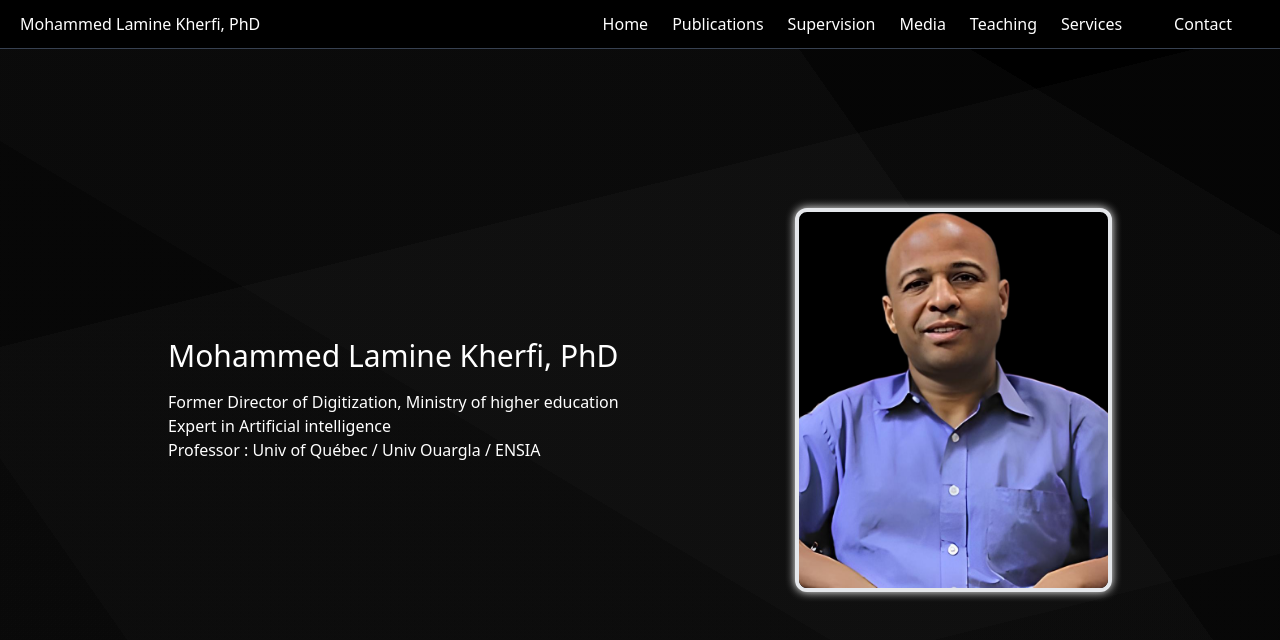
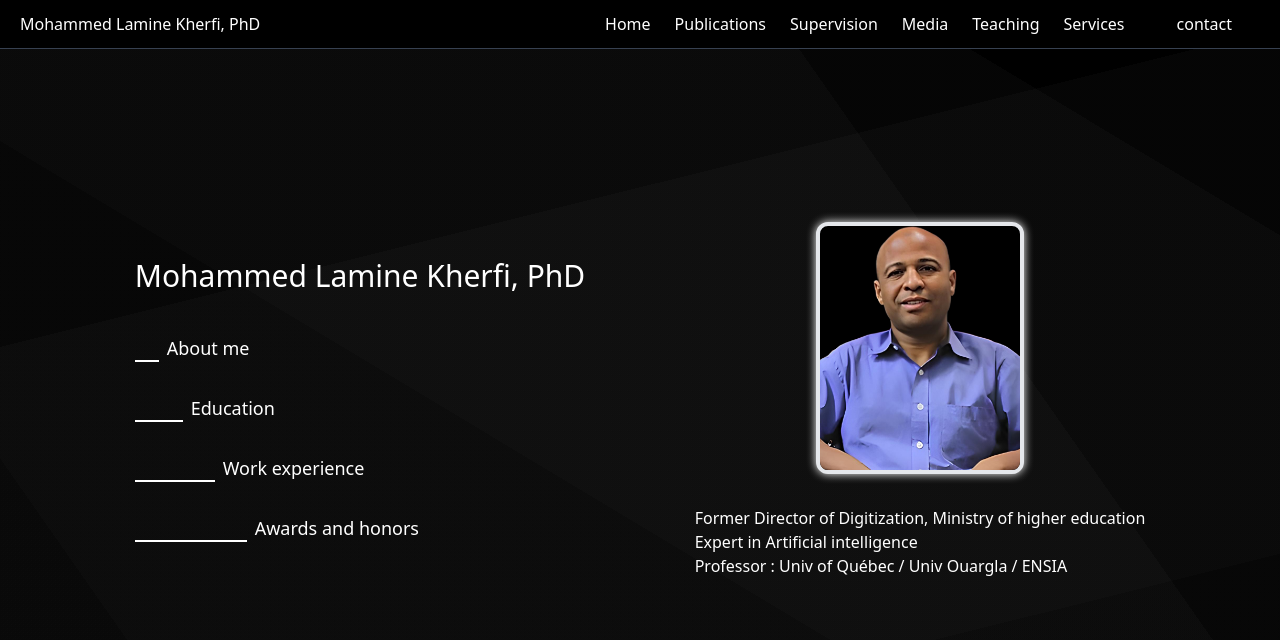
Before and after one commit to medlnb/kherfi-portfolio, a Next.js app: page / in a window 1280 px wide. Shown: the top 640 px of the page. Built offline with nearby package versions, Linux system fonts and the light colour scheme.

Commit message:
UI updates, not done yet

```diff
--- a/app/page.tsx
+++ b/app/page.tsx
@@ -65,25 +65,47 @@ const Home = () => {
   return (
     <div className="h-dvh overflow-y-scroll snap-y snap-mandatory hidescrollbar">
       <Section>
-        <div className="h-full w-full flex md:flex-row flex-col  items-center justify-around">
+        <div className="flex justify-around items-center">
+          <div className="lg:block hidden">
+            <h1 className="text-3xl pb-10">Mohammed Lamine Kherfi, PhD</h1>
+
+            <div className="h-52 text-lg flex justify-between flex-col ">
+              <div className="flex items-end gap-2">
+                <div className="w-6 h-0.5 bg-white"></div>
+                <p>About me</p>
+              </div>
+              <div className="flex items-end gap-2">
+                <div className="w-12 h-0.5 bg-white"></div>
+                <p>Education</p>
+              </div>
+              <div className="flex items-end gap-2">
+                <div className="w-20 h-0.5 bg-white"></div>
+                <p>Work experience</p>
+              </div>
+              <div className="flex items-end gap-2">
+                <div className="w-28 h-0.5 bg-white"></div>
+                <p>Awards and honors</p>
+              </div>
+            </div>
+          </div>
+          <div className="flex flex-col items-center gap-4">
+            <h1 className="text-2xl pb-10 lg:hidden">
+              Dr. Mohammed Lamine Kherfi
+            </h1>
             <img
               src={"/Kherfi.png"}
-            className="w-52 mb-4 bg-black rounded-xl border border-4 block sm:hidden"
+              className="w-52 mb-4 bg-black rounded-xl border border-4"
               style={{ boxShadow: "0px 0px 10px white" }}
               alt="Mohammed Lamine Kherfi picture"
             />
             <div>
-            <h1 className="text-3xl pb-4">Mohammed Lamine Kherfi, PhD</h1>
-            <p>Former Director of Digitization, Ministry of higher education</p>
+              <p>
+                Former Director of Digitization, Ministry of higher education
+              </p>
               <p>Expert in Artificial intelligence</p>
               <p>Professor : Univ of Québec / Univ Ouargla / ENSIA</p>
             </div>
-          <img
-            src={"/Kherfi.png"}
-            className="h-96 bg-black rounded-xl border border-4 hidden sm:block"
-            style={{ boxShadow: "0px 0px 10px white" }}
-            alt="Mohammed Lamine Kherfi picture"
-          />
+          </div>
         </div>
       </Section>
       <Section>
--- a/components/Nav.tsx
+++ b/components/Nav.tsx
@@ -1,4 +1,10 @@
+"use client";
+import { IoMdMenu } from "react-icons/io";
+import { useState, useEffect, useRef } from "react";
+
 function Nav() {
+  const [toggleNav, setToggleNav] = useState(false);
+  const menuRef = useRef(null);
   const navs = [
     "Home",
     "Publications",
@@ -6,24 +12,53 @@ function Nav() {
     "Media",
     "Teaching",
     "Services",
-    "Contact",
   ];
 
+  useEffect(() => {
+    const handleClickOutside = (event: MouseEvent) => {
+      if (
+        menuRef.current &&
+        !(menuRef.current as HTMLElement).contains(event.target as Node)
+      ) {
+        setToggleNav(false);
+      }
+    };
+
+    document.addEventListener("mousedown", handleClickOutside);
+    return () => {
+      document.removeEventListener("mousedown", handleClickOutside);
+    };
+  }, []);
+
   return (
-    <header className="border-b border-gray-700 flex justify-between px-2 fixed w-full bg-black">
+    <header className="border-b border-gray-700  px-2 fixed w-full bg-black">
+      <section className="flex justify-between items-center">
         <p className="p-3">Mohammed Lamine Kherfi, PhD</p>
         <nav className="lg:flex hidden">
           {navs.map((nav) => (
-          <p
-            key={nav}
-            className={`p-3 hover:bg-gray-800 cursor-pointer ${
-              nav === "Contact" ? "px-10" : ""
-            }`}
-          >
+            <p key={nav} className="p-3 hover:bg-gray-800 cursor-pointer">
+              {nav}
+            </p>
+          ))}
+          <p className="py-3 px-10 hover:bg-gray-800 cursor-pointer">contact</p>
+        </nav>
+        <div ref={menuRef} className="lg:hidden cursor-pointer">
+          <IoMdMenu size={20} onClick={() => setToggleNav(!toggleNav)} />
+        </div>
+      </section>
+      {toggleNav && (
+        <>
+          <nav className="grid grid-cols-2 text-center">
+            {navs.map((nav) => (
+              <p key={nav} className="p-3 hover:bg-gray-800 cursor-pointer">
                 {nav}
               </p>
             ))}
           </nav>
+
+          <p className="py-3 px-10 text-center">contact</p>
+        </>
+      )}
     </header>
   );
 }
```
Lines whose indentation alone changed are shown as unchanged.
